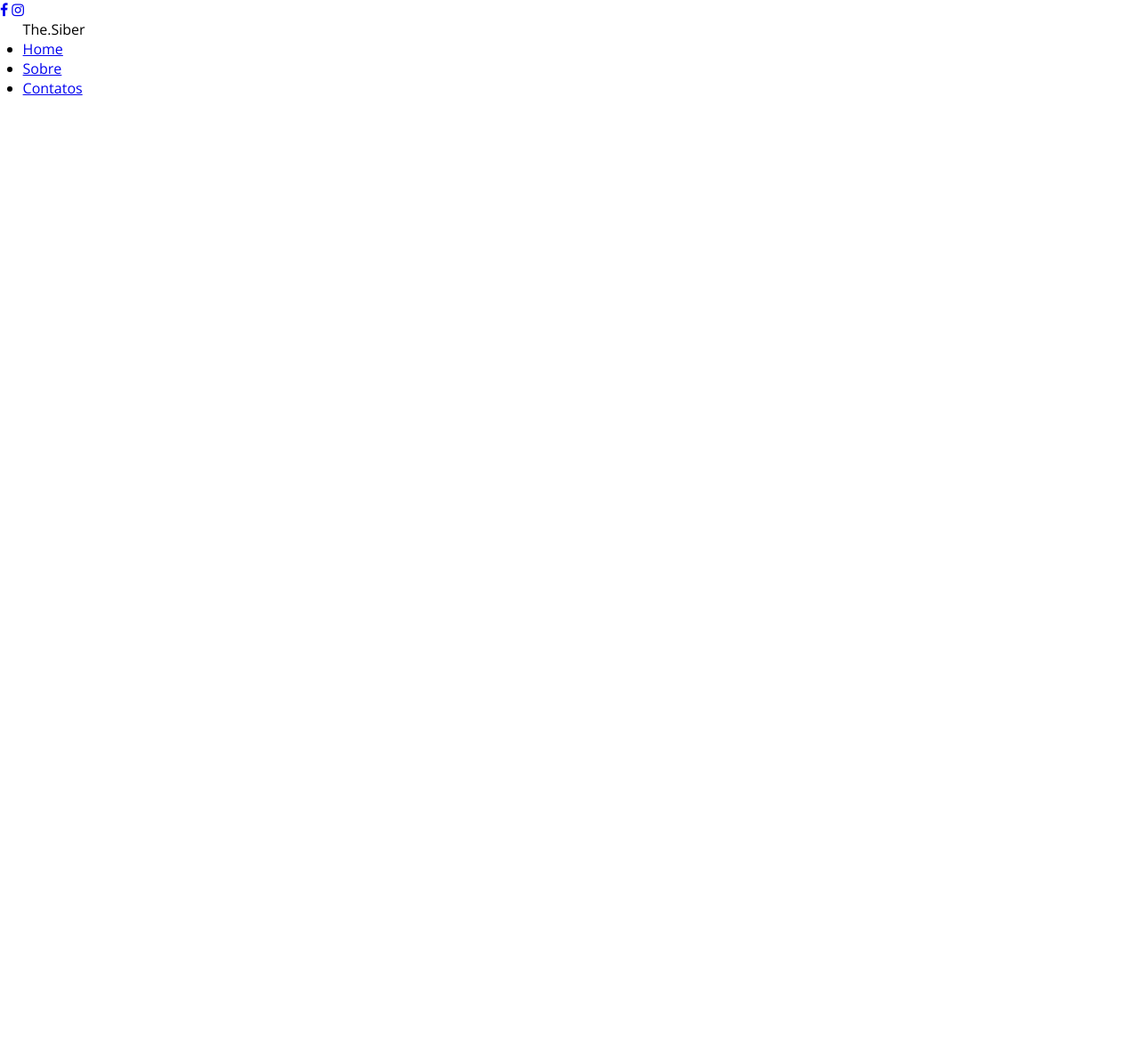
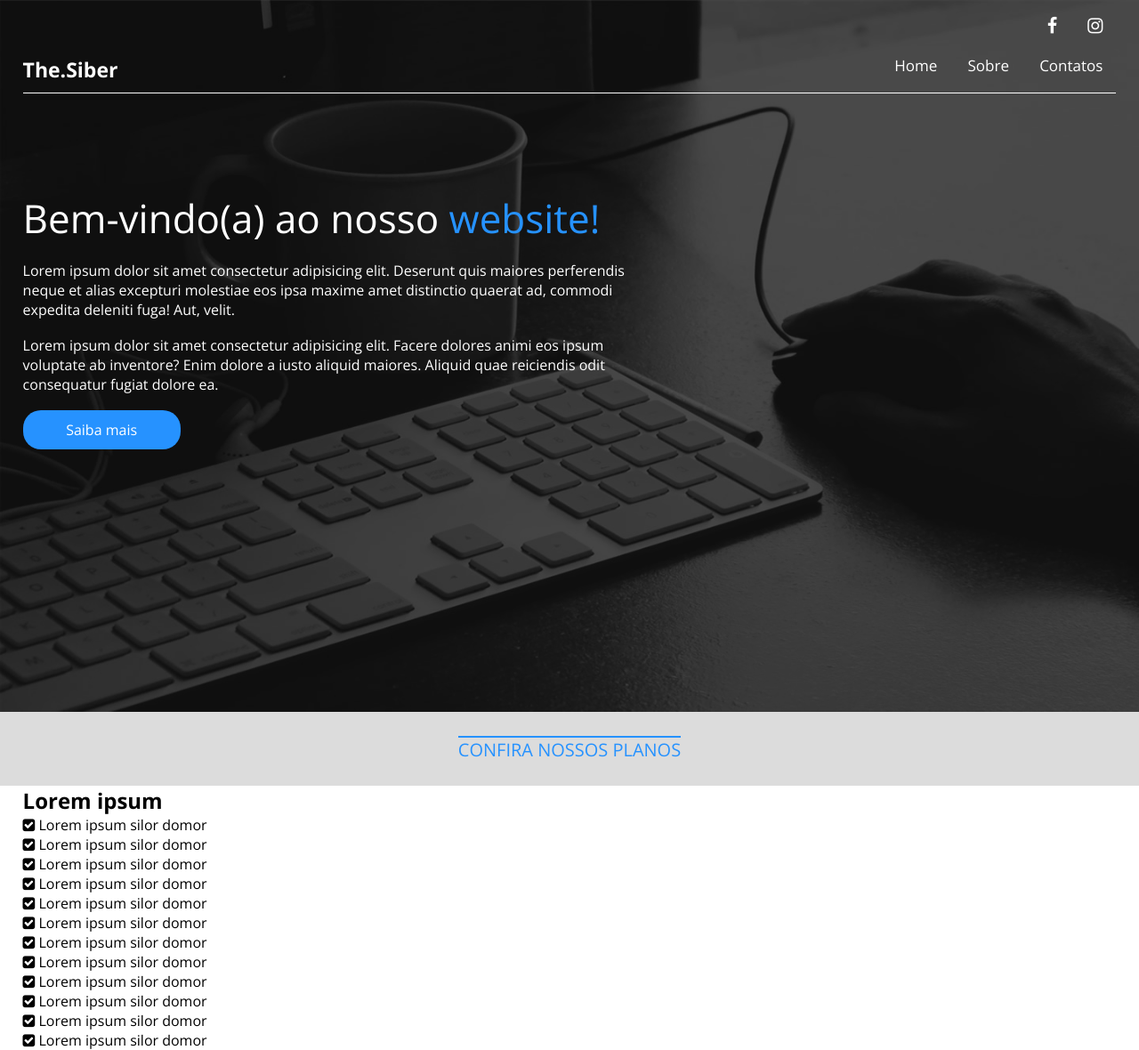
Before and after one commit to Marcsfic98/The.code, a plain HTML site: page index.html in a window 1280 px wide. Shown: the whole page at 89% size. Before the commit the page ends 800 px from the top, so only its background shows below. Drawn offline with nearby package versions, Linux system fonts and the light colour scheme.

Commit message:
criado section do nav-bar e dos planos disponiveis

```diff
--- a/css/style.css
+++ b/css/style.css
@@ -20,3 +20,120 @@ Classes Auxiliares
 .clear{clear: both;}
 
 /***/
+.layer{
+	position: absolute;
+	left: 0;
+	top: 0;
+	width: 100%;
+	height: 100%;
+	background: rgba(0,0,0,0.7);
+	z-index: 1;
+}
+
+section.main{
+	position: relative;
+	background-image: url(../images/bg1.jpg);
+	background-position: center;
+	background-size: cover;
+	width: 100%;
+	padding: 15px 0;
+	min-height: 800px;
+}
+
+section.main header{
+	z-index: 2;
+	position: relative;
+	padding-bottom: 10px;
+	border-bottom: 1px solid white;
+}
+
+.icon-social{
+	float: right;
+}
+
+.icon-social a{
+	color: white;
+	text-decoration: none;
+	font-size: 20px;
+	margin: 0 15px;
+}
+
+.logo{
+	margin-top: 20px;
+	float: left;
+	font-size: 23px;
+	font-weight: bold;
+	color: white	;
+}
+
+nav.desktop{
+	float: right;
+	margin-top: 20px;
+}
+
+nav.desktop ul{
+	list-style-type: none;
+}
+
+nav.desktop li{
+	font-size: 17px;
+	font-weight: lighter;
+	display: inline-block;
+	margin: 0 15px;
+
+}
+nav.desktop a{
+	text-decoration: none;
+	color: white;
+}
+
+.conteudo-header{
+	position: relative;
+	margin: 110px 0;
+	max-width: 700px;
+	z-index: 2;
+}
+
+.conteudo-header h2{
+	font-size: 44px;
+	font-weight: lighter;
+	color: white;
+}
+.conteudo-header h2 span{
+	color: #2692FF;
+}
+
+.conteudo-header p{
+	color: white;
+	margin-top: 18px;
+	font-size: 16px;
+	font-weight: lighter;
+}
+
+.conteudo-header a{
+	display: block;
+	width: 177px;
+	height: 44px;
+	background: #2692FF;
+	color: white;
+	text-decoration: none;
+	text-align: center;
+	margin-top: 18px;
+	line-height: 44px;
+	border-radius: 20px;
+}
+.chamada-planos{
+	width: 100%;
+	background: rgb(220,220,220);
+	text-align: center;
+	padding: 27px 2%;
+}
+
+.chamada-planos h2{
+	display: inline-block;
+	border-top: 2px solid #2692FF;
+	color: #2692FF;
+	font-size: 20px;
+	text-transform: uppercase;
+	font-weight: lighter;
+}
--- a/index.html
+++ b/index.html
@@ -11,13 +11,17 @@
     <title>Projeto 06</title>
 </head>
 <body>
-    <div class="icon-social">
-        <a href="https://Facebook.com"><i class="fa fa-facebook"></i></a>
-        <a href="https://Instagram.com"><i class="fa fa-instagram"></i></a>
-    </div><!--icon-social-->
+
     <section class="main">
         <div class="center">
+            <div class="layer"></div>
             <header>
+
+                <div class="icon-social">
+                    <a href="https://Facebook.com"><i class="fa fa-facebook"></i></a>
+                    <a href="https://Instagram.com"><i class="fa fa-instagram"></i></a>
+                </div><!--icon-social-->
+                <div class="clear"></div>
                 <div class="logo">
                     The.Siber
                 </div><!--logo-->
@@ -27,9 +31,53 @@
                         <li><a href="#">Sobre</a></li>
                         <li><a href="#">Contatos</a></li>
                     </ul>
+
                 </nav>
+                <div class="clear"></div>
             </header>
+            <div class="conteudo-header">
+                <h2>Bem-vindo(a) ao nosso <span>website!</span></h2>
+                <p>Lorem ipsum dolor sit amet consectetur adipisicing elit. Deserunt quis maiores perferendis neque et alias excepturi molestiae eos ipsa maxime amet distinctio quaerat ad, commodi expedita deleniti fuga! Aut, velit.</p>
+                <p>Lorem ipsum dolor sit amet consectetur adipisicing elit. Facere dolores animi eos ipsum voluptate ab inventore? Enim dolore a iusto aliquid maiores. Aliquid quae reiciendis odit consequatur fugiat dolore ea.</p>
+                <a href="">Saiba mais</a>
+            </div><!--conteudo-reader-->
          </div><!--center-->
     </section><!--main-->
+
+    <section class="planos">
+
+            <div class="chamada-planos">
+                <h2>Confira nossos planos</h2>
+            </div><!--chamada-planos-->
+
+        <section class="box-planos">
+            <div class="center">
+                <div class="box-planos-single">
+                    <h2>Lorem ipsum</h2>
+                    <div class="pontos-planos">
+                        <p><i class="fa fa-check-square"></i> Lorem ipsum silor domor </p>
+                        <p><i class="fa fa-check-square"></i> Lorem ipsum silor domor </p>
+                        <p><i class="fa fa-check-square"></i> Lorem ipsum silor domor </p>
+                        <p><i class="fa fa-check-square"></i> Lorem ipsum silor domor </p>
+                    </div><!--pontos-planos -->
+
+                    <div class="pontos-planos">
+                        <p><i class="fa fa-check-square"></i> Lorem ipsum silor domor </p>
+                        <p><i class="fa fa-check-square"></i> Lorem ipsum silor domor </p>
+                        <p><i class="fa fa-check-square"></i> Lorem ipsum silor domor </p>
+                        <p><i class="fa fa-check-square"></i> Lorem ipsum silor domor </p>
+                    </div><!--pontos-planos -->
+
+                    <div class="pontos-planos">
+                        <p><i class="fa fa-check-square"></i> Lorem ipsum silor domor </p>
+                        <p><i class="fa fa-check-square"></i> Lorem ipsum silor domor </p>
+                        <p><i class="fa fa-check-square"></i> Lorem ipsum silor domor </p>
+                        <p><i class="fa fa-check-square"></i> Lorem ipsum silor domor </p>
+                    </div><!--pontos-planos -->
+
+                </div><!--box-planos--single-->
+            </div><!--center-->
+        </section><!--box-planos-->
+    </section><!--planos-->
 </body>
 </html>
```
